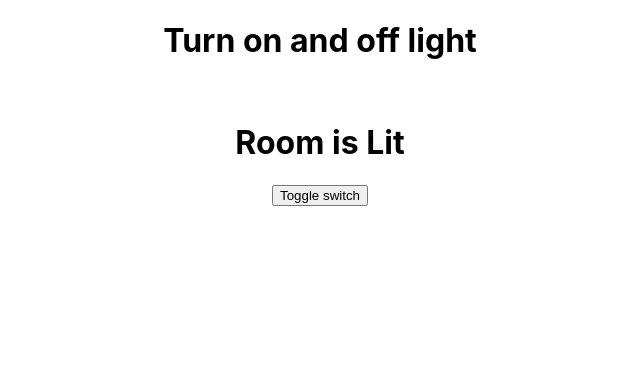
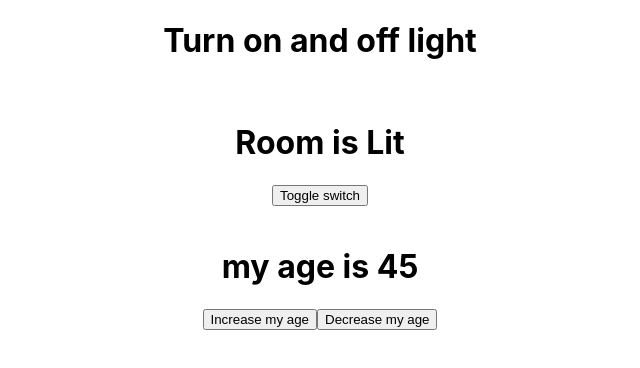
Before and after one commit to damir1-cloud/React3, a React (Create React App) app: page / in a window 1280 px wide. Shown: the top 368 px of the page, without its empty margins (320-960 px from the left). Built offline with nearby package versions, Linux system fonts and the light colour scheme.

Commit message:
context hook and reducer hook

```diff
--- a/src/Components/Child.js
+++ b/src/Components/Child.js
@@ -1,9 +1,10 @@
-import React from 'react';
+import React, {useContext} from 'react';
 import VaC from '../ValueContext';
+import Child2 from './Child2';
 
 
 let Child = () => {
-    let Val = React.useContext(VaC);
+    let Val = useContext(VaC);
 
     return (
         <div className = {`cdiv ${Val[0]? "lit" : "dark"}`}>
@@ -11,6 +12,8 @@ let Child = () => {
             <button onClick = {()=>{
                 Val[1](!Val[0]);
             }}>Toggle switch</button>
+            <br/><br/>
+            <Child2/>
         </div>
     );
 }
--- /dev/null
+++ b/src/Components/Child2.js
@@ -0,0 +1,20 @@
+import React, {useReducer} from 'react';
+import NewReducer from '../Reducer';
+
+let Child2 = () => {
+    let [state, dispatch] = useReducer(NewReducer, 45);
+
+    return(
+        <div>
+            <h1>my age is {state}</h1>
+            <button onClick = {()=>{
+                dispatch({type:"INCREMENT"});
+            }}>Increase my age</button>
+            <button onClick = {()=> {
+                dispatch({type:"DECREMENT"});
+            }}>Decrease my age</button>
+        </div>
+    );
+
+}
+export default Child2;
--- /dev/null
+++ b/src/Reducer.js
@@ -0,0 +1,13 @@
+let NewReducer = (state, action) => {
+    switch(action.type){
+        case 'INCREMENT':
+            return state +1
+
+        case 'DECREMENT':
+            return state -1
+
+        //no default
+
+    }
+}
+export default NewReducer;
```
